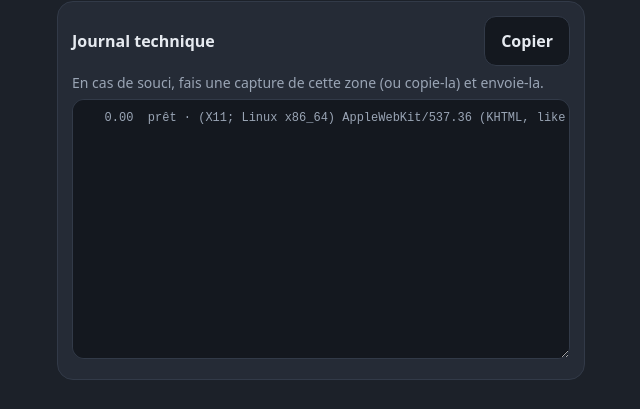
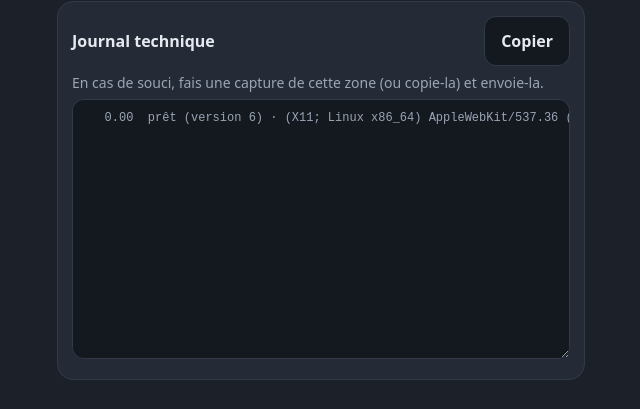
Before and after one commit to timlegrand90-create/journal-tir, a plain HTML site: page xero.html in a window 1280 px wide. Shown: the part 273-682 px from the top of the page, 319-959 px from the left. Drawn offline with Linux system fonts and the light colour scheme.

Commit message:
Test Xero : numéro de version affiché
Co-Authored-By: Claude Opus 5.5 <noreply@anthropic.com>
Claude-Session: https://claude.ai/code/session_01WH6Vt87oXN6zNX6yZSkcni

```diff
--- a/xero.html
+++ b/xero.html
@@ -364,7 +364,7 @@ $('#go').onclick = connect;
 $('#dir').onclick = () => { if (gfdi) itemList(); };
 $('#stop').onclick = () => { if (dev && dev.gatt.connected) dev.gatt.disconnect(); };
 $('#copy').onclick = () => { navigator.clipboard.writeText(logEl.value).then(() => { $('#copy').textContent = 'Copié'; setTimeout(() => $('#copy').textContent = 'Copier', 1500); }); };
-log('prêt · ' + navigator.userAgent.replace(/^.*?\(/, '(').slice(0, 80));
+log('prêt (version 6) · ' + navigator.userAgent.replace(/^.*?\(/, '(').slice(0, 80));
 </script>
 </body>
 </html>
```
